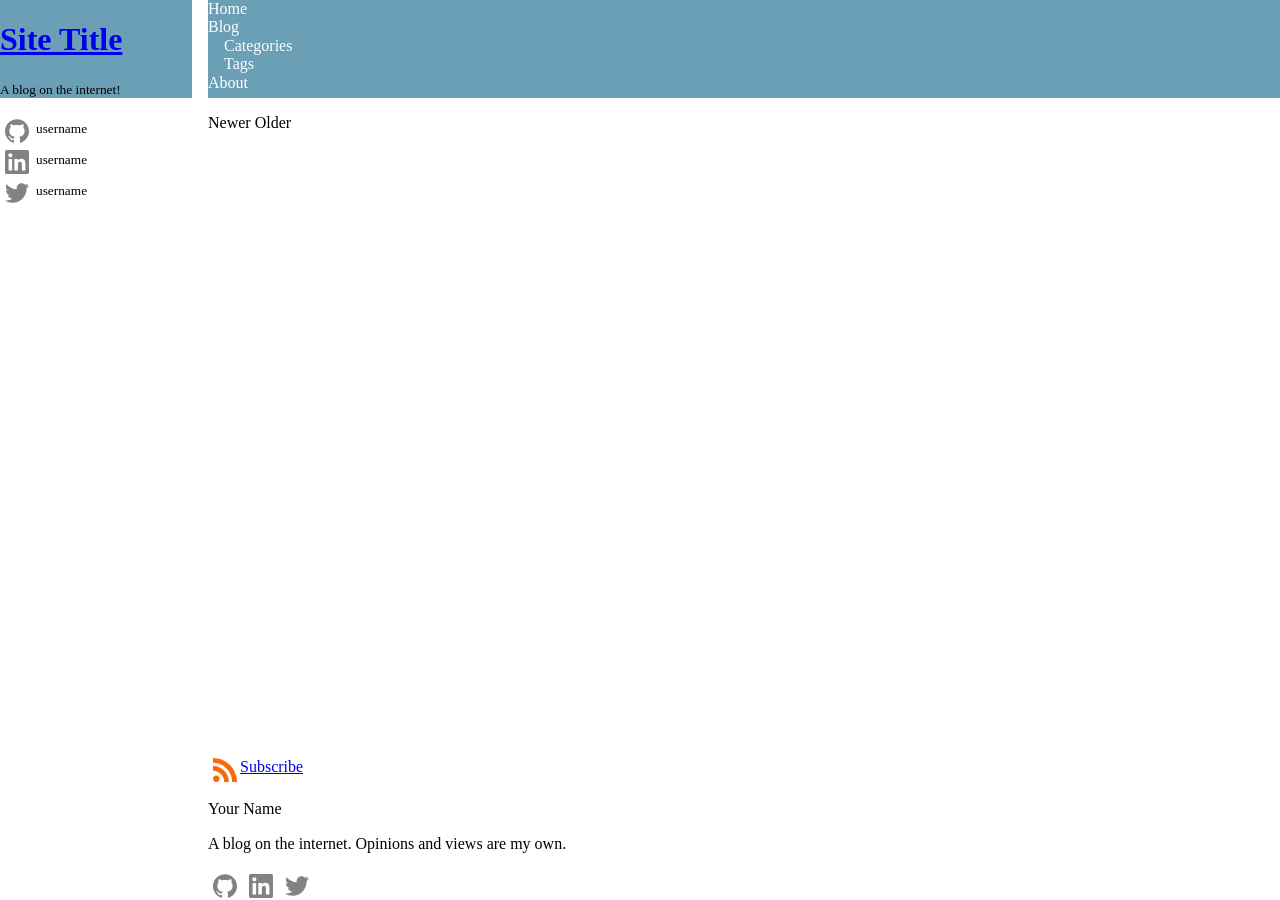
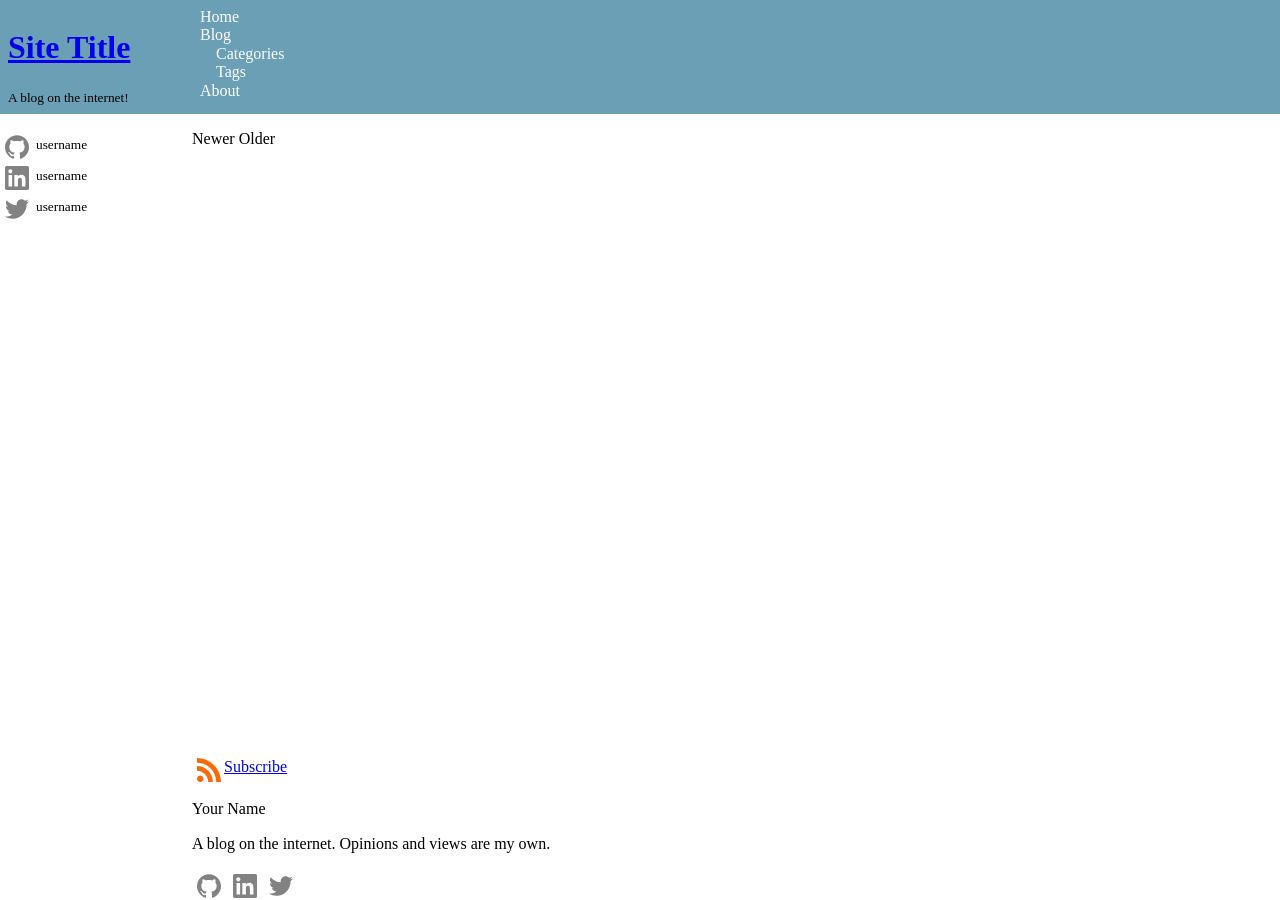
Before and after one commit to HackingPheasant/jekyll-theme-pheasants-nest, a Jekyll site: the page built from index.html, in a window 1280 px wide. Built offline with Jekyll 4.4.1, drawn with Linux system fonts in a browser that asks for light colours; the list of posts is cut into pages by our own code.

Commit message:
Swap to large screen layout at 800px/50em

```diff
--- a/assets/css/main.css
+++ b/assets/css/main.css
@@ -37,23 +37,43 @@ footer { grid-area: footer; }
 body {
     min-height: 100vh;
     display: grid;
-    grid-gap: 1em;
-    grid: 'header' auto
-          'nav' auto
-          'followme' auto
-          'main' 1fr
-          'footer' auto
-          / 1fr;
+    grid-gap: 0;
+    grid: 'header'
+          'nav'
+          'followme'
+          'main'
+          'footer';
     margin: 0;
 }
 
-@media (min-width: 40em) {
+header, nav {
+    padding-left: 8px;
+    padding-top: 8px;
+    padding-bottom: 8px;
+}
+
+main, aside, footer {
+    margin-left: 8px;
+}
+aside {
+    margin-top: 8px;
+}
+
+/*@media (min-width: 40em) { */
+/* 800px */
+@media (min-width: 50em) {
   body {
+    grid-gap: 1em 0;
     grid: 'header nav' auto
           'followme main' 1fr
           'followme footer' auto
         / 12em 1fr;
   }
+
+  main, aside, footer {
+      margin: 0;
+  }
+
 }
 
 main {
@@ -75,14 +95,8 @@ img {
 }
 
 /* Header and Navigation */
-.site-header {
+.site-header, .navigation {
     background-color: var(--nav-color);
-    overflow: hidden;
-}
-
-.navigation {
-    background-color: var(--nav-color);
-    overflow: hidden;
 }
 
 .nav-list-item a {
```
